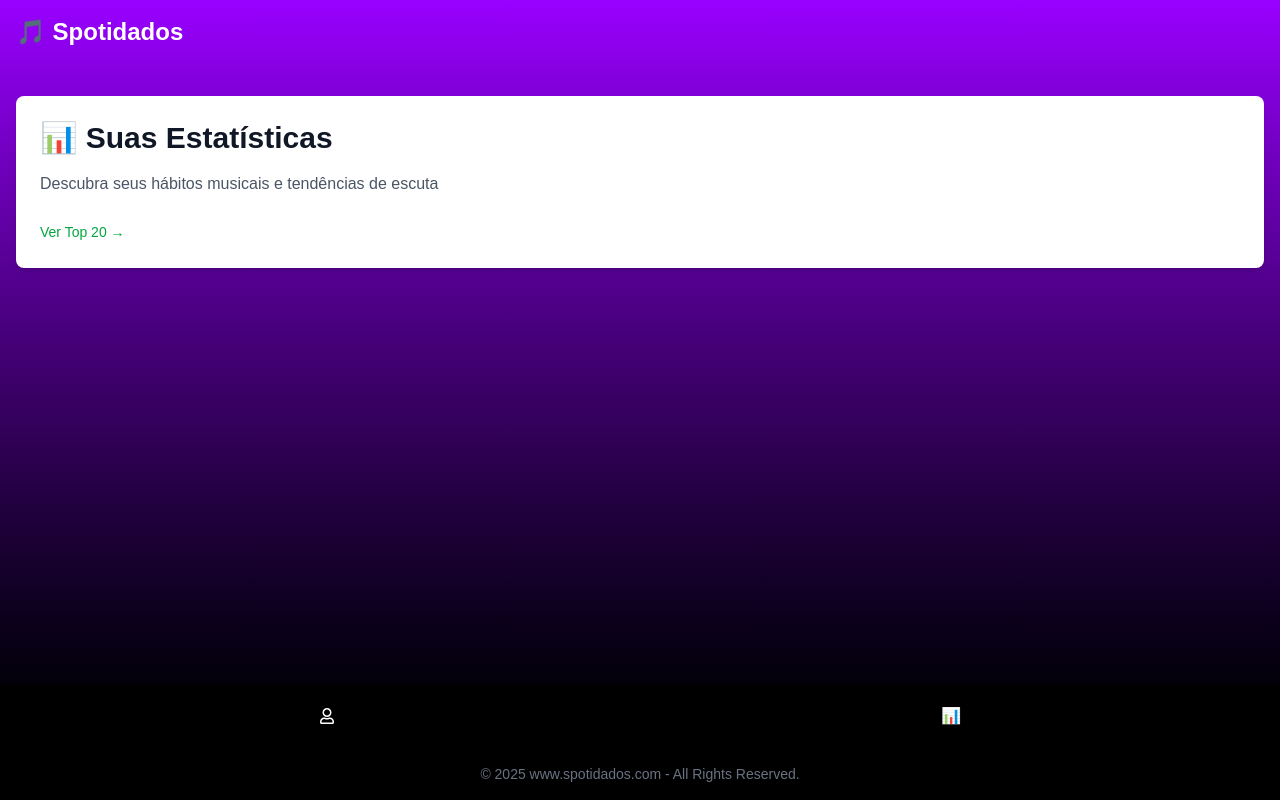
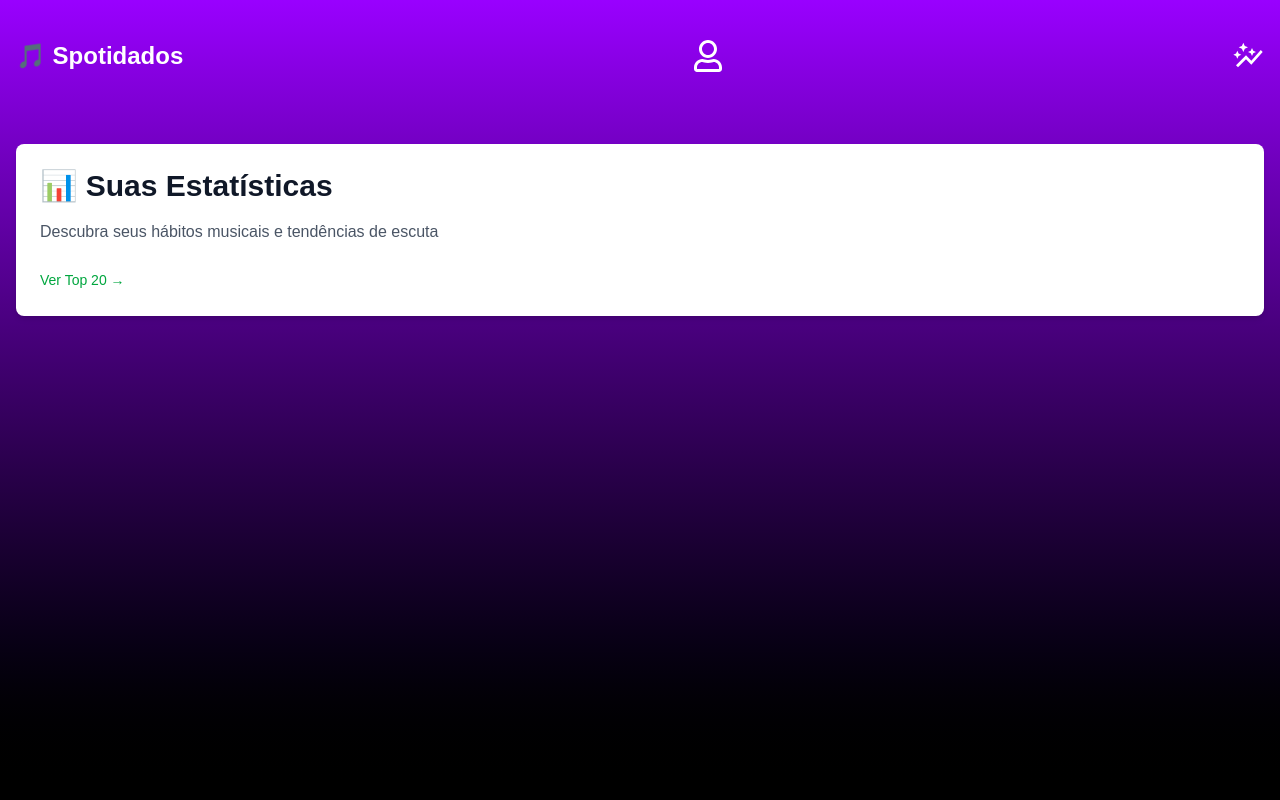
Before and after one commit to guiverdadebuss/next_desafio_spotdados, a Next.js app in the folder spotdados/: page /estatisticas in a window 1280 px wide. Built offline with nearby package versions, Linux system fonts and the light colour scheme.

Commit message:
feat: updating project

```diff
--- a/spotdados/package.json
+++ b/spotdados/package.json
@@ -12,7 +12,8 @@
     "@react-icons/all-files": "^4.1.0",
     "next": "15.5.4",
     "react": "19.1.0",
-    "react-dom": "19.1.0"
+    "react-dom": "19.1.0",
+    "react-icons": "^5.5.0"
   },
   "devDependencies": {
     "@eslint/eslintrc": "^3",
--- a/spotdados/src/components/Footer.jsx
+++ /dev/null
@@ -1,7 +0,0 @@
-export default function Footer() {
-  return (
-    <footer className="p-4 mt-auto text-center text-gray-500 text-sm">
-      <p>© 2025 www.spotidados.com - All Rights Reserved.</p>
-    </footer>
-  );
-}
--- a/spotdados/src/components/Navbar.jsx
+++ b/spotdados/src/components/Navbar.jsx
@@ -1,5 +1,7 @@
 import Link from "next/link";
 import { useRouter } from "next/router";
+import { FaRegUser } from "react-icons/fa";
+import { MdAutoGraph } from "react-icons/md";
 
 export default function Navbar() {
   const router = useRouter();
@@ -10,6 +12,20 @@ export default function Navbar() {
       <Link href="/" className="text-2xl font-bold text-[#ffffff]">
         🎵 Spotidados
       </Link>
+
+      <div className="flex space-x-6">
+        <Link href="/perfil" className={isActive("/perfil") ? " p-2" : "p-2"}>
+          <FaRegUser className="size-8" />
+        </Link>
+      </div>
+      <div>
+        <Link
+          href="/estatisticas"
+          className={isActive("/estatisticas") ? " p-2" : "p-2"}
+        >
+          <MdAutoGraph className="size-8" />
+        </Link>
+      </div>
     </nav>
   );
 }
--- a/spotdados/src/components/Navbar2.jsx
+++ /dev/null
@@ -1,29 +0,0 @@
-import Link from "next/link";
-import { useRouter } from "next/router";
-import { FaRegUser } from "react-icons/fa";
-
-export default function Navbar2() {
-  const router = useRouter();
-  const isActive = (path) => router.pathname === path;
-
-  return (
-    <nav className="bg-black text-white p-4 flex justify-around items-center">
-      <div className="flex space-x-6">
-        <Link
-          href="/perfil"
-          className={isActive("/perfil") ? " p-2" : "p-2"}
-        >
-          <FaRegUser />
-        </Link>
-      </div>
-      <div>
-        <Link
-          href="/estatisticas"
-          className={isActive("/estatisticas") ? " p-2" : "p-2"}
-        >
-          📊
-        </Link>
-      </div>
-    </nav>
-  );
-}
--- a/spotdados/src/pages/_app.js
+++ b/spotdados/src/pages/_app.js
@@ -10,8 +10,6 @@ export default function App({ Component, pageProps }) {
       <main className="container mx-auto px-4 py-8 flex-grow">
         <Component {...pageProps} />
       </main>
-      <Navbar2 />
-      <Footer />
     </div>
   );
 }
```
Also changed, not shown: 1 other file (tests, documents, lock files or other folders).
